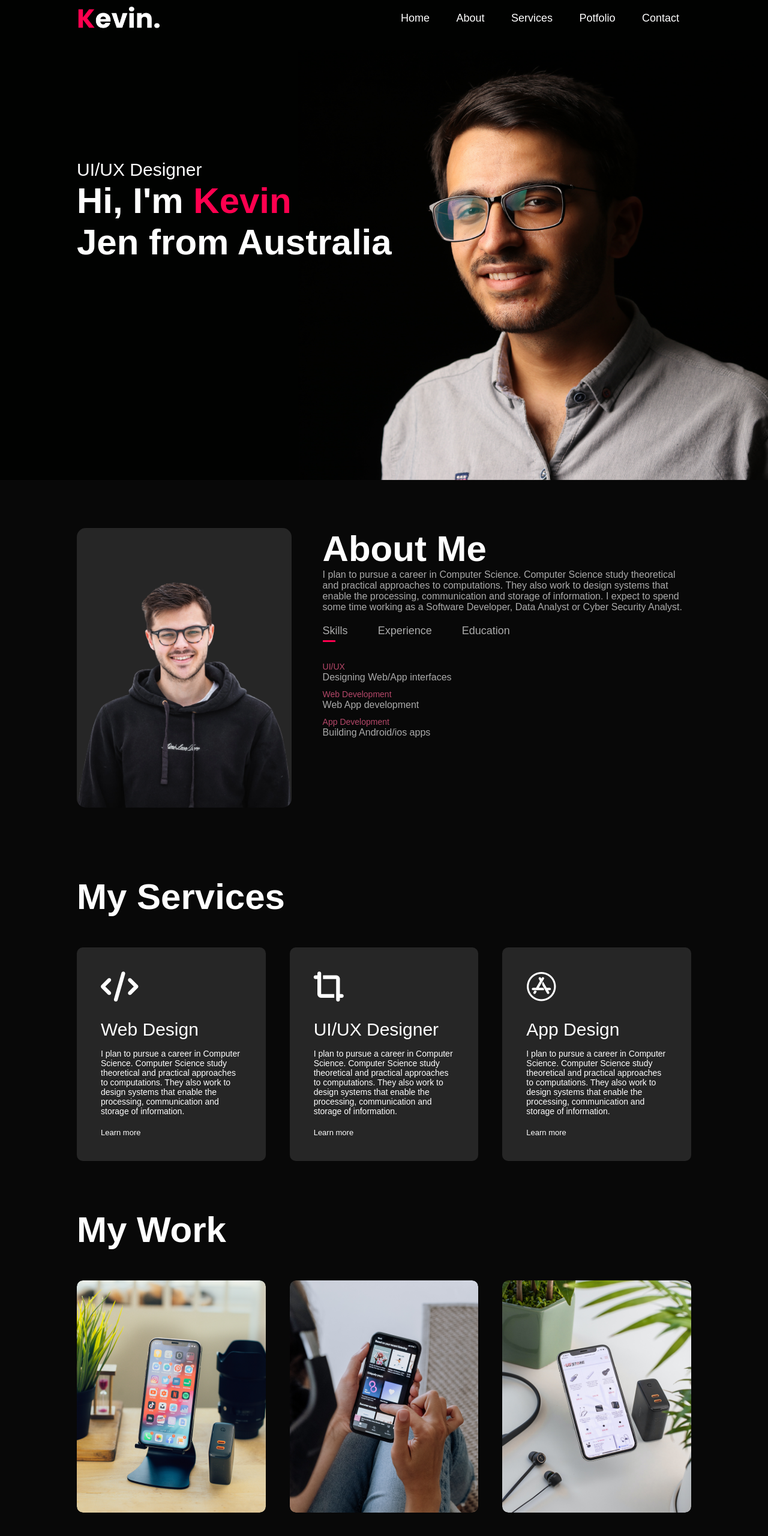
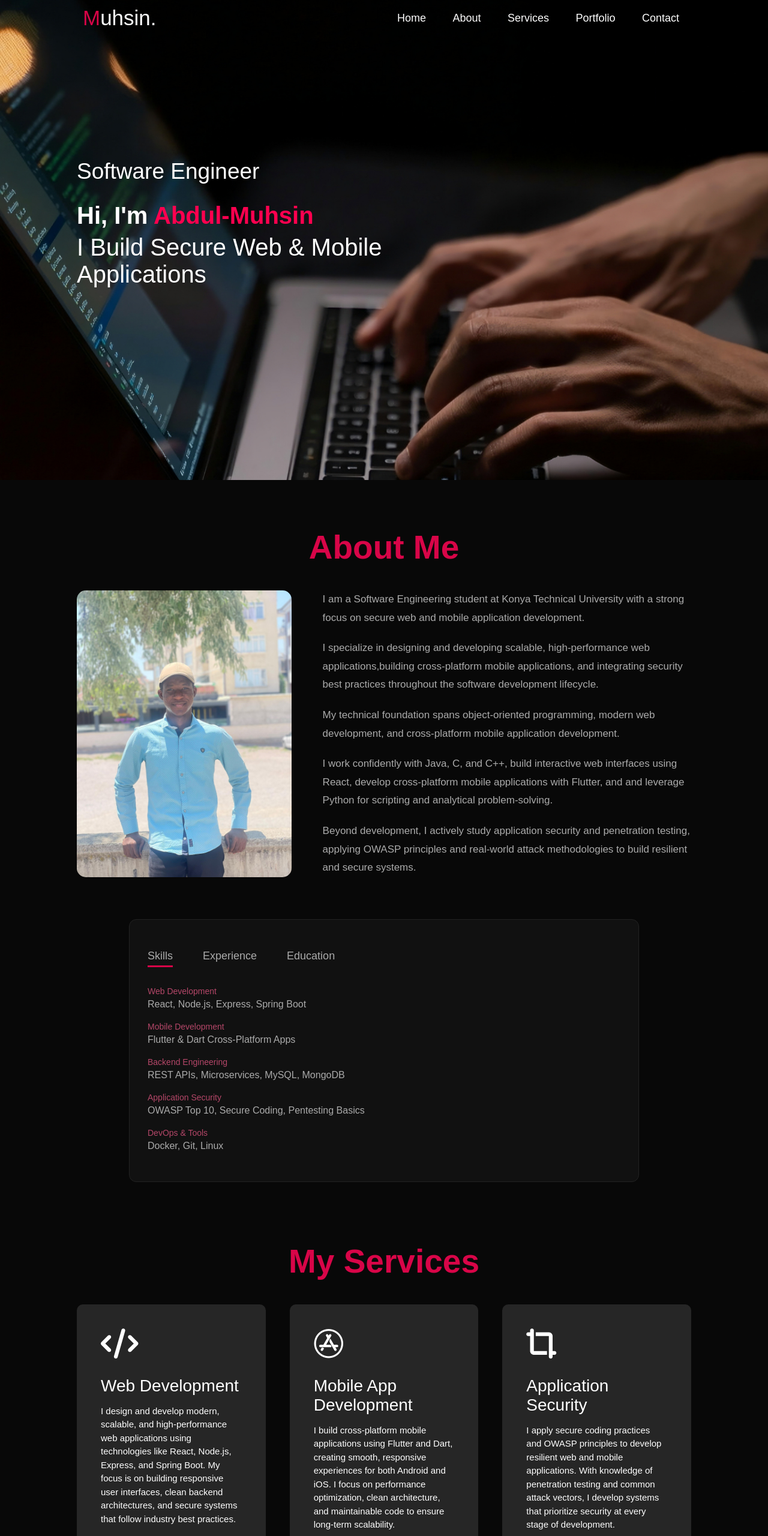
Before and after one commit to amtshirazu/web-start, a plain HTML site: page portfolio/index.html in a window 1280 px wide. Shown: the top 2560 px of the page at 60% size. Drawn offline with Linux system fonts and the light colour scheme.

Commit message:
Changed images and added href links

```diff
--- a/portfolio/index.html
+++ b/portfolio/index.html
@@ -13,21 +13,25 @@
     <div id="header">
         <div class="container">
             <nav>
-                <img src="images/logo.png" alt="logo" class="logo">
-                <ul id="sidemenu" >
-                    <li><a href="#">Home</a></li>
-                    <li><a href="#">About</a></li>
-                    <li><a href="#">Services</a></li>
-                    <li><a href="#">Potfolio</a></li>
-                    <li><a href="#">Contact</a></li>
+                <p class="logo"><span class="logo_M">M</span>uhsin.</p>
+                <ul id="sidemenu">
+                    <li><a href="#header">Home</a></li>
+                    <li><a href="#about">About</a></li>
+                    <li><a href="#services">Services</a></li>
+                    <li><a href="#portfolio">Portfolio</a></li>
+                    <li><a href="#contact">Contact</a></li>
                     <i class="fa-solid fa-xmark" onclick="closemenu()"></i>
                 </ul>
                 <i class="fa-solid fa-bars" onclick="openmenu()"></i>
             </nav>
             <div class="header-text">
-                <p>UI/UX Designer</p>
-                <h1>Hi, I'm <span>Kevin</span><br>Jen from Australia</h1>
+                <p> Software Engineer</p>
+                <h1>
+                    Hi, I'm <span>Abdul-Muhsin</span>
+                    <span style="color: white;" class="tagline">I Build Secure Web & Mobile Applications</span>
+                </h1>
             </div>
+
         </div>
     </div>
 
@@ -35,20 +39,46 @@
 
     <div id="about">
         <div class="container">
+            <h1 class="sub-title">About Me</h1>
             <div class="row">
                 <div class="about-1">
-                    <img src="images/user.png" alt="about-img">
+                    <img src="images/cover.jpg" alt="about-img">
                 </div>
 
                 <div class="about-2">
-                    <h1 class="sub-title">About Me</h1>
-                    <p> I plan to pursue a career in Computer Science.
-                        Computer Science study theoretical and practical
-                        approaches to computations. They also work to design
-                        systems that enable the processing, communication and storage
-                        of information. I expect to spend some time working as a Software
-                        Developer, Data Analyst or Cyber Security Analyst.
+                    <p>
+                        I am a Software Engineering student at Konya Technical University
+                        with a strong focus on secure web and mobile application development.
                     </p>
+
+                    <p>
+                        I specialize in designing and developing scalable, high-performance web
+                        applications,building cross-platform mobile applications, and integrating
+                        security best practices throughout the software development lifecycle.
+                    </p>
+
+
+                    <p>
+                        My technical foundation spans object-oriented programming, modern web
+                        development, and cross-platform mobile application development.
+                    </p>
+
+                    <p>
+                        I work confidently with Java, C, and C++, build interactive web interfaces
+                        using React, develop cross-platform mobile applications with Flutter, and
+                        and leverage Python for scripting and analytical problem-solving.
+                    </p>
+
+                    <p>
+                        Beyond development, I actively study application security and penetration
+                        testing, applying OWASP principles and real-world attack methodologies to
+                        build resilient and secure systems.
+                    </p>
+
+                </div>
+            </div>
+
+            <div class="about-3">
 
                 <div class="about-titles">
                     <p class="about-links active-link " onclick="opentab('skills')">Skills</p>
@@ -58,11 +88,29 @@
 
                 <div class="about-contents active-content" id="skills">
                     <ul>
-                            <li><span>UI/UX</span><br>Designing Web/App interfaces</li>
-                            <li><span>Web Development</span><br>Web App development</li>
-                            <li><span>App Development</span><br>Building Android/ios apps</li>
+                        <li><span class="skill-type">Web Development</span>
+                            <p class="skill-details">React, Node.js, Express, Spring Boot</p>
+                        </li>
+
+                        <li><span class="skill-type">Mobile Development</span>
+                            <p class="skill-details">Flutter & Dart Cross-Platform Apps</p>
+                        </li>
+
+                        <li><span class="skill-type">Backend Engineering</span>
+                            <p class="skill-details">REST APIs, Microservices, MySQL, MongoDB</p>
+                        </li>
+
+                        <li><span class="skill-type">Application Security</span>
+                            <p class="skill-details">OWASP Top 10, Secure Coding, Pentesting Basics</p>
+                        </li>
+
+                        <li><span class="skill-type">DevOps & Tools</span>
+                            <p class="skill-details">Docker, Git, Linux</p>
+                        </li>
+
                     </ul>
                 </div>
+
                 <div class="about-contents" id="experience">
                     <ul>
                         <li><span>Google</span> <br>Designing Web/App interfaces</li>
@@ -70,13 +118,28 @@
                         <li><span>Infinix phones</span> <br>Building Android apps </li>
                     </ul>
                 </div>
+
                 <div class="about-contents" id="education">
                     <ul>
-                            <li><span>2020-2024</span><br>Konya Technical University</li>
-                            <li><span>2018-2020</span><br>Kwame Nkrumah University of Science and Technology</li>
-                            <li><span>2015-2018</span><br>Tamale Senior High School</li>
+                        <li>
+                            <span class="edu-year">2023 - 2027</span>
+                            <p class="edu-school">Konya Technical University</p>
+                            <p>BSc Software Engineering</p>
+                        </li>
+
+                        <li>
+                            <span class="edu-year">2022 - 2023</span>
+                            <p class="edu-school">Kwame Nkrumah University of Science and Technology</p>
+                            <p>Computer Science</p>
+                        </li>
+
+                        <li>
+                            <span class="edu-year">2018 - 2021</span>
+                            <p class="edu-school">Tamale Senior High School</p>
+                            <p>General Science</p>
+                        </li>
+
                     </ul>
-                    </div>
                 </div>
             </div>
         </div>
@@ -90,41 +153,41 @@
             <div class="services-list">
                 <div class="service-item">
                     <i class="fa-solid fa-code"></i>
-                    <h2>Web Design</h2>
+                    <h2>Web Development</h2>
                     <p>
-                        I plan to pursue a career in Computer Science.
-                        Computer Science study theoretical and practical
-                        approaches to computations. They also work to design
-                        systems that enable the processing, communication and storage
-                        of information.
+                        I design and develop modern, scalable, and high-performance web applications
+                        using technologies like React, Node.js, Express, and Spring Boot.
+                        My focus is on building responsive user interfaces, clean backend
+                        architectures, and secure systems that follow industry best practices.
                     </p>
-                    <a href="#">Learn more</a>
+
+                    <a href="#portfolio">Learn more</a>
+                </div>
+
+                <div class="service-item">
+                    <i class="fa-brands fa-app-store"></i>
+                    <h2>Mobile App Development</h2>
+                    <p>
+                        I build cross-platform mobile applications using Flutter and Dart,
+                        creating smooth, responsive experiences for both Android and iOS.
+                        I focus on performance optimization, clean architecture, and
+                        maintainable code to ensure long-term scalability.
+                    </p>
+
+                    <a href="#portfolio">Learn more</a>
                 </div>
 
                 <div class="service-item">
                     <i class="fa-solid fa-crop-simple"></i>
-                    <h2>UI/UX Designer</h2>
+                    <h2>Application Security</h2>
                     <p>
-                        I plan to pursue a career in Computer Science.
-                        Computer Science study theoretical and practical
-                        approaches to computations. They also work to design
-                        systems that enable the processing, communication and storage
-                        of information.
+                        I apply secure coding practices and OWASP principles to develop
+                        resilient web and mobile applications. With knowledge of penetration
+                        testing and common attack vectors, I develop systems that prioritize
+                        security at every stage of development.
                     </p>
-                    <a href="#">Learn more</a>
-                </div>
 
-                <div class="service-item">
-                    <i class="fa-brands fa-app-store"></i>
-                    <h2>App Design</h2>
-                    <p>
-                        I plan to pursue a career in Computer Science.
-                        Computer Science study theoretical and practical
-                        approaches to computations. They also work to design
-                        systems that enable the processing, communication and storage
-                        of information.
-                    </p>
-                    <a href="#">Learn more</a>
+                    <a href="#portfolio">Learn more</a>
                 </div>
 
             </div>
@@ -133,16 +196,14 @@
 
     <!-- -----------------------potfolio------------------------- -->
 
-    <div id="potfolio">
+    <div id="portfolio">
         <div class="container">
             <h1 class="sub-title">My Work</h1>
-
             <div class="work-list">
-
                 <div class="work-item">
                     <img src="images/work-1.png">
                     <div class="layer">
-                        <h3>Web Design</h3>
+                        <h3>Phone Verification System</h3>
                         <p>
                             I plan to pursue a career in Computer Science.
                             Computer Science study theoretical and practical
@@ -150,14 +211,14 @@
                             systems that enable the processing, communication and storage
                             of information.
                         </p>
-                        <a href="#"> <i class="fa-solid fa-arrow-up-right-from-square"> </i></a>
+                        <a href="https://github.com/amtshirazu/phone-validation" target="_blank" rel="noopener noreferrer"> <i class="fa-solid fa-arrow-up-right-from-square"> </i></a>
                     </div>
                 </div>
 
                 <div class="work-item">
                     <img src="images/work-2.png">
                     <div class="layer">
-                        <h3>UI/UX Designer</h3>
+                        <h3>Global time Mobile App</h3>
                         <p>
                             I plan to pursue a career in Computer Science.
                             Computer Science study theoretical and practical
@@ -165,14 +226,14 @@
                             systems that enable the processing, communication and storage
                             of information.
                         </p>
-                        <a href="#"><i class="fa-solid fa-arrow-up-right-from-square"></i></a>
+                        <a href="https://github.com/amtshirazu/world-time-flutter" target="_blank" rel="noopener noreferrer"><i class="fa-solid fa-arrow-up-right-from-square"></i></a>
                     </div>
                 </div>
 
                 <div class="work-item">
                     <img src="images/work-3.png">
                     <div class="layer">
-                        <h3>App Design</h3>
+                        <h3>Hero Game Mobile App</h3>
                         <p>
                             I plan to pursue a career in Computer Science.
                             Computer Science study theoretical and practical
@@ -180,13 +241,13 @@
                             systems that enable the processing, communication and storage
                             of information.
                         </p>
-                        <a href="#"><i class="fa-solid fa-arrow-up-right-from-square"></i></a>
+                        <a href="https://github.com/amtshirazu/hero-character-app" target="_blank" rel="noopener noreferrer"><i class="fa-solid fa-arrow-up-right-from-square"></i></a>
                     </div>
                 </div>
 
             </div>
 
-            <a href="#" class="see_more">See more</a>
+            <a href="https://github.com/amtshirazu" target="_blank" rel="noopener noreferrer" class="see_more">See more</a>
         </div>
     </div>
 
@@ -210,7 +271,7 @@
                             <a href="#"><i class="fa-brands fa-linkedin"></i></a>
                         </div>
 
-                        <a href="images/my-cv.pdf" download class="btn1">Download CV</a>
+                        <a href="images/my-cv.pdf" download="Abdul-Muhsin-CV.pdf" class="btn1">Download CV</a>
                 </div>
 
                 <div class="right">
@@ -253,14 +314,14 @@
     </script>
 
     <script>
-    var sidemenu=document.getElementById("sidemenu");
+        var sidemenu = document.getElementById("sidemenu");
 
-    function openmenu(){
-        sidemenu.style.right="0";
+        function openmenu() {
+            sidemenu.style.right = "0";
         }
 
-    function closemenu(){
-        sidemenu.style.right="-200px";
+        function closemenu() {
+            sidemenu.style.right = "-200px";
         }
 
     </script>
--- a/portfolio/styles.css
+++ b/portfolio/styles.css
@@ -3,6 +3,10 @@
     padding: 0;
     font-family: 'Poppins', sans-serif;
     box-sizing: border-box;
+}
+
+html {
+    scroll-behavior: smooth;
 }
 
 body {
@@ -13,7 +17,7 @@ body {
 #header {
     width: 100%;
     height: 100vh;
-    background-image: url(images/background.png);
+    background-image: url(images/background.jpg);
     background-size: cover;
     background-position: center;
 }
@@ -30,9 +34,13 @@ nav {
 }
 
 .logo {
-    width: 140px;
+    font-size: 35px;
+    padding: 10px;
 }
 
+.logo .logo_M{
+    color: #d80548;
+}
 nav ul li {
     display: inline-block;
     list-style: none;
@@ -52,7 +60,7 @@ nav ul li a::after {
     height: 3px;
     position: absolute;
     left: 0;
-    background: #ff004f;
+    background: #d80548;
     bottom: -6px;
     transition: 0.5s;
 }
@@ -64,13 +72,24 @@ nav ul li a:hover::after {
 
 .header-text {
     margin-top: 20%;
-    font-size: 30px;
+    width: 60%;
+}
+
+.header-text p {
+    font-size: 37px;
+    margin-bottom: 30px;
 }
 
 .header-text h1 {
+    font-size: 40px;
+}
 
-    font-size: 60px;
+.header-text .tagline {
+    display: block;
+    margin-top: 8px;
+    font-weight: 400;
 }
+
 
 .header-text h1 span {
     color: #ff004f;
@@ -93,9 +112,11 @@ nav ul li a:hover::after {
 }
 
 .sub-title {
-    font-size: 60px;
+    font-size: 55px;
     font-weight: 600;
-    color: #fff;
+    color: #d80548;
+    text-align: center;
+    margin-bottom: 40px;
 }
 
 .about-1 {
@@ -110,6 +131,51 @@ nav ul li a:hover::after {
 .about-2 {
     flex-basis: 60%;
 }
+
+.about-2 p {
+    line-height: 1.8;
+    font-size: 17px;
+    margin-bottom: 20px;
+    max-width: 650px;
+}
+
+.about-3 {
+    max-width: 850px;
+    margin: 50px auto 0 auto;
+    padding: 30px;
+    background: #111;
+    border-radius: 12px;
+    border: 1px solid #222;
+}
+
+#skills li {
+    margin-bottom: 20px;
+}
+
+.skill-type {
+    display: block;
+    color: #ff004f;
+    margin-bottom: 5px ;
+}
+
+
+
+#education li {
+    margin-bottom: 25px;
+}
+
+.edu-year {
+    display: block;
+    color: #ff004f;
+    margin-bottom: 4px ;
+}
+
+.edu-school {
+    margin-bottom: 5px;
+    font-weight: 600;
+}
+
+
 
 .about-titles {
     display: flex;
@@ -130,13 +196,13 @@ nav ul li a:hover::after {
     width: 0;
     bottom: -8px;
     height: 3px;
-    background: #ff004f;
+    background: #d80548;
     position: absolute;
     transition: 0.5s;
 }
 
 .about-links.active-link::after {
-    width: 50%;
+    width: 100%;
 }
 
 .about-contents {
@@ -160,14 +226,13 @@ nav ul li a:hover::after {
 /* -----------------services----------- */
 
 #services {
-    padding: 30px 0px;
+    padding: 20px 0px;
 }
 
 .services-list {
     display: grid;
     grid-template-columns: repeat(auto-fit, minmax(250px, 1fr));
     grid-gap: 40px;
-    margin-top: 50px;
 }
 
 .service-item {
@@ -185,13 +250,14 @@ nav ul li a:hover::after {
 }
 
 .service-item h2 {
-    font-size: 30px;
+    font-size: 28px;
     font-weight: 500;
     margin-bottom: 15px;
 }
 
 .service-item p {
-    font-size: 14px;
+    font-size: 15px;
+    line-height: 1.5;
 }
 
 .service-item a {
@@ -202,22 +268,22 @@ nav ul li a:hover::after {
 }
 
 .service-item:hover {
-    background: #ff004f;
+    background: #d80548;
     transform: translateY(-10px);
 }
 
 
 /* -----------------------potfolio--------------------- */
 
-#potfolio {
-    padding: 50px 0px;
+#portfolio {
+    padding: 20px 0px;
+    margin-top: 80px;
 }
 
 .work-list {
     display: grid;
     grid-template-columns: repeat(auto-fit, minmax(250px, 1fr));
     grid-gap: 40px;
-    margin-top: 50px;
 }
 
 .work-item {
@@ -240,7 +306,7 @@ nav ul li a:hover::after {
     position: absolute;
     width: 100%;
     height: 0%;
-    background: linear-gradient(rgba(0, 0, 0, 0.6), #ff004f);
+    background: linear-gradient(rgba(0, 0, 0, 0.6), #d80548);
     border-radius: 10px;
     left: 0;
     bottom: 0;
@@ -275,7 +341,7 @@ nav ul li a:hover::after {
     line-height: 60px;
     width: 60px;
     height: 60px;
-    color: #ff004f;
+    color: #d80548;
     background: #fff;
     font-size: 18px;
     border-radius: 50%;
@@ -286,7 +352,7 @@ nav ul li a:hover::after {
     width: fit-content;
     margin: 50px auto;
     padding: 14px 50px;
-    border: 1px solid #ff004f;
+    border: 1px solid #d80548;
     border-radius: 6px;
     text-decoration: none;
     color: #fff;
@@ -294,7 +360,7 @@ nav ul li a:hover::after {
 }
 
 .see_more:hover{
-    background: #ff004f;
+    background: #d80548;
 }
 
 
@@ -318,7 +384,7 @@ nav ul li a:hover::after {
 
 .left p i{
     font-size: 25px;
-    color: #ff004f;
+    color: #d80548;
     margin-right: 15px;
 }
 
@@ -336,7 +402,7 @@ nav ul li a:hover::after {
 }
 
 .social_icon a:hover{
-    color: #ff004f;
+    color: #d80548;
     transform: translateY(-5px);
 }
 
@@ -344,7 +410,7 @@ nav ul li a:hover::after {
     text-decoration: none;
     display: block;
     width: 50%;
-    background: #ff004f;
+    background: #d80548;
     padding: 12px 30px;
     border-radius: 6px;
     color: #fff;
@@ -371,7 +437,7 @@ form input, form textarea{
     display: inline-block;
     text-decoration: none;
     width: 24%;
-    background: #ff004f;
+    background: #d80548;
     padding: 12px 30px;
     border-radius: 6px;
     color: #fff;
@@ -392,7 +458,7 @@ form input, form textarea{
 }
 
 #footer i{
-    color: #ff004f;
+    color: #d80548;
 }
 
 nav .fa-solid{
@@ -425,7 +491,7 @@ nav .fa-solid{
         right: -200px;
         top: 0;
         height: 100vh;
-        background: #ff004f;
+        background: #d80548;
         width: 200px;
         padding-top: 50px;
         z-index: 2;
```
Also changed, not shown: portfolio/images/background.jpg (added), portfolio/images/background.png (deleted), portfolio/images/cover.jpg (added), portfolio/images/logo.png (deleted), portfolio/images/main photo.jpg (added), 1 other file. Lines whose indentation alone changed are shown as unchanged.
